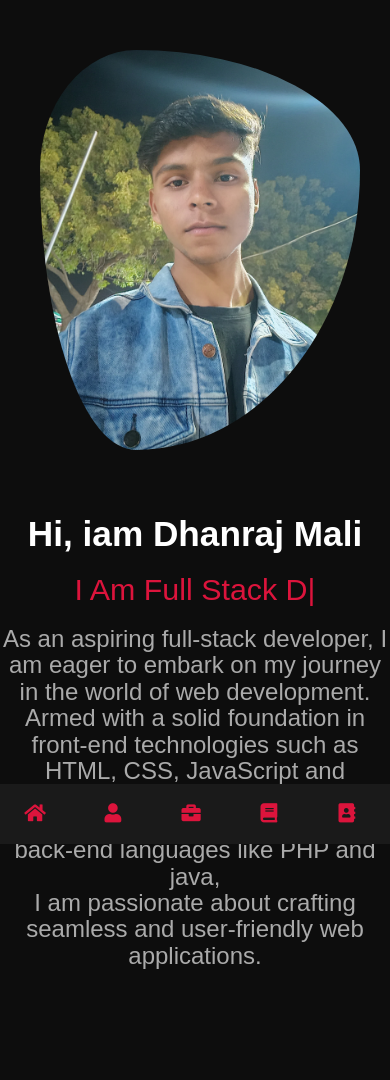
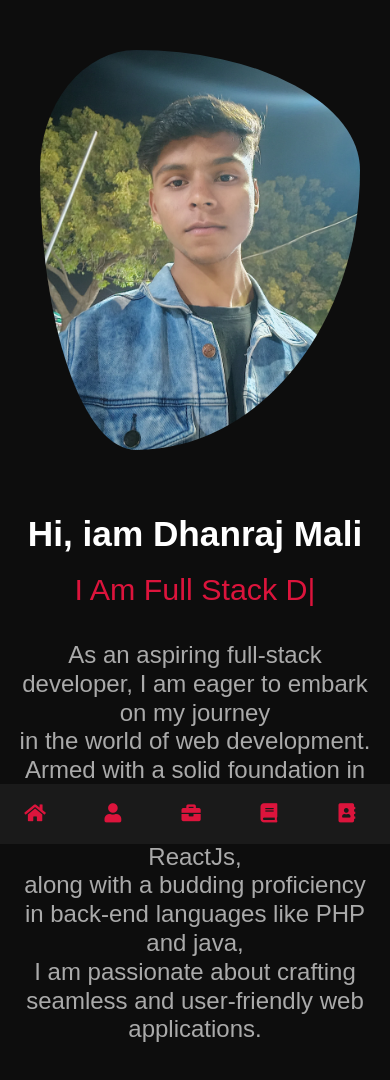
Before and after one commit to dhanraj644/portfolio, a React (Create React App) app: page / in a window 390 px wide. Shown: the top 1080 px of the page. Before the commit the page ends 1049 px from the top, so only its background shows below. Built offline with nearby package versions, Linux system fonts and the light colour scheme.

Commit message:
cnt-change

```diff
--- a/src/App.css
+++ b/src/App.css
@@ -96,7 +96,8 @@ body{
   .text>p{
     font-size: 1.4rem;
     color: #aaa;
-    line-height: 1.6;
+    line-height: 1.8;
+
   }
   @media screen and (max-width: 1030px) {
     .image>img{
@@ -149,7 +150,8 @@ body{
     }
     .text>p{
       font-size: 1.5rem;
-      line-height: 1.1;
+      line-height: 1.2;
+      padding: 15px;
 
     }
   }
```
